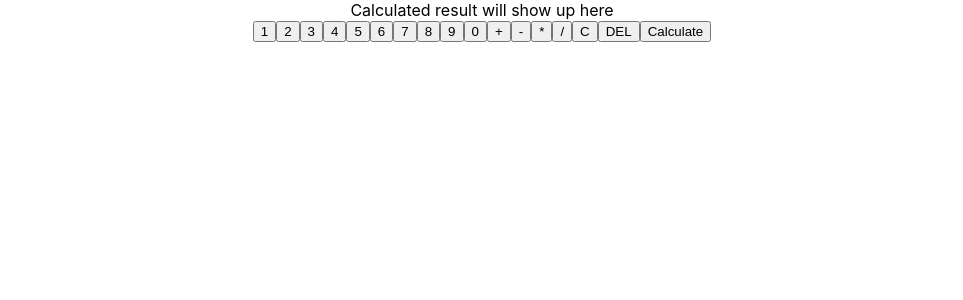
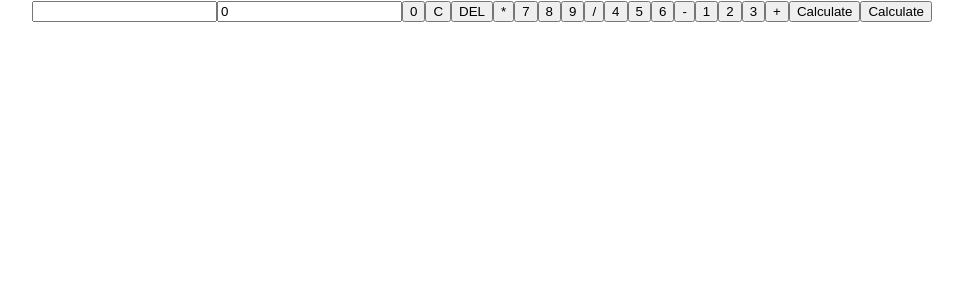
Before and after one commit to yogirajzala369/nautilus, a React (Create React App) app: page / in a window 1280 px wide. Shown: the top 300 px of the page, without its empty margins (158-1121 px from the left). Built offline with nearby package versions, Linux system fonts and the light colour scheme.

Commit message:
feat-nautilus: Heavy lifting
- Creating store using Zustand for state management
- Adding types file
- Making sure four math operations works as expected
- Memoizing functions to improve performance

```diff
--- a/package.json
+++ b/package.json
@@ -10,11 +10,13 @@
     "@types/node": "^16.18.32",
     "@types/react": "^18.2.6",
     "@types/react-dom": "^18.2.4",
+    "expr-eval": "^2.0.2",
     "react": "^18.2.0",
     "react-dom": "^18.2.0",
     "react-scripts": "5.0.1",
     "typescript": "^4.9.5",
-    "web-vitals": "^2.1.4"
+    "web-vitals": "^2.1.4",
+    "zustand": "^4.3.8"
   },
   "scripts": {
     "start": "react-scripts start",
--- a/src/components/Calculator.tsx
+++ b/src/components/Calculator.tsx
@@ -1,23 +1,68 @@
+import { useCallback, useMemo } from "react";
+import { useCalculatorStore } from "../store";
+
 const Calculator = () => {
+  const {
+    expression,
+    result,
+    clear,
+    removeFromExpression,
+    appendToExpression,
+    evaluateExpression,
+  } = useCalculatorStore();
+
+  const handleButtonClick = (value: string) => {
+    appendToExpression(value);
+  };
+
+  const generateNumberSequence = useCallback(
+    (start: number, end: number) =>
+      Array.from({ length: end - start + 1 }, (_, index) =>
+        (index + start).toString()
+      ),
+    []
+  );
+
+  const numbers = useMemo(
+    () => [
+      "0",
+      "C",
+      "DEL",
+      "*",
+      ...generateNumberSequence(7, 9),
+      "/",
+      ...generateNumberSequence(4, 6),
+      "-",
+      ...generateNumberSequence(1, 3),
+      "+",
+    ],
+    [generateNumberSequence]
+  );
+
+  const renderButton = useCallback(
+    (num: string) => (
+      <button
+        key={num}
+        onClick={() =>
+          num === "C"
+            ? clear()
+            : num === "DEL"
+            ? removeFromExpression()
+            : handleButtonClick(num)
+        }
+      >
+        {num}
+      </button>
+    ),
+    [clear, handleButtonClick, removeFromExpression]
+  );
+
   return (
     <div>
-      <div>Calculated result will show up here</div>
-      <button>1</button>
-      <button>2</button>
-      <button>3</button>
-      <button>4</button>
-      <button>5</button>
-      <button>6</button>
-      <button>7</button>
-      <button>8</button>
-      <button>9</button>
-      <button>0</button>
-      <button>+</button>
-      <button>-</button>
-      <button>*</button>
-      <button>/</button>
-      <button>C</button>
-      <button>DEL</button>
+      <input aria-label="Expression" value={expression} />
+      <input aria-label="Result" value={result} />
+      {numbers.map(renderButton)}
+      <button onClick={evaluateExpression}>Calculate</button>
       <button>Calculate</button>
     </div>
   );
--- /dev/null
+++ b/src/store.ts
@@ -0,0 +1,28 @@
+import { create } from "zustand";
+import { CalculatorState } from "./types";
+import { Parser } from "expr-eval";
+
+export const useCalculatorStore = create<CalculatorState>((set) => ({
+  expression: "",
+  result: 0,
+  clear: () => set(() => ({ expression: "", result: 0 })),
+  appendToExpression: (value) =>
+    set((state) => ({ expression: state.expression + value })),
+  removeFromExpression: () =>
+    set((state) => ({
+      expression: state.expression.slice(0, -1),
+    })),
+  evaluateExpression: () => {
+    try {
+      set((state) => {
+        const parser = new Parser();
+        const expression = parser.parse(state.expression);
+        const result = expression.evaluate();
+        return { result };
+      });
+    } catch (error) {
+      // Handle any errors that occur during evaluation
+      console.error("Expression evaluation error:", error);
+    }
+  },
+}));
--- /dev/null
+++ b/src/types.ts
@@ -0,0 +1,13 @@
+export type CalculatorState = {
+  expression: string;
+  result: number;
+  clear: () => void;
+  appendToExpression: (value: string) => void;
+  removeFromExpression: () => void;
+  evaluateExpression: () => void;
+};
+
+export type ButtonProps = {
+  onClick: () => void;
+  children: React.ReactNode;
+};
```
Also changed, not shown: 1 other file (tests, documents, lock files or other folders).
